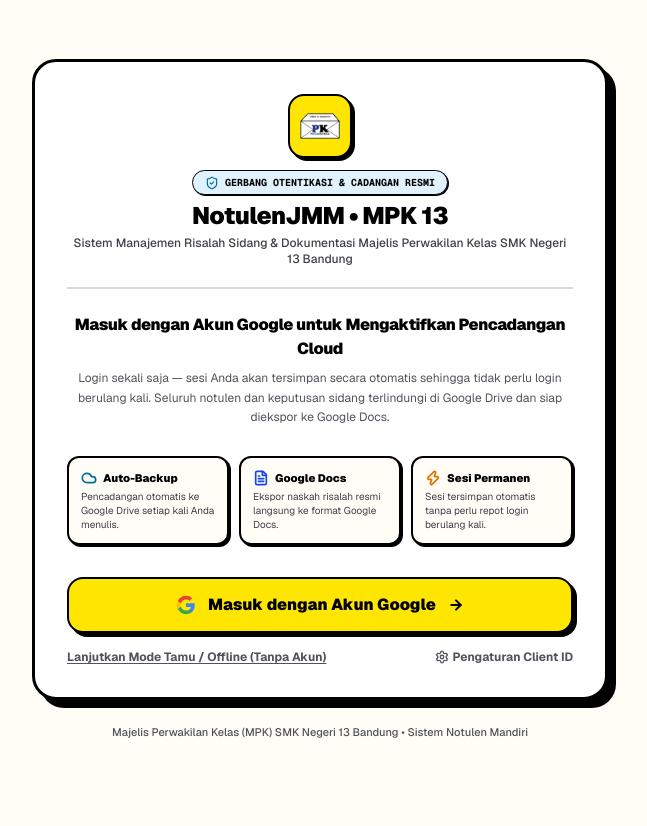
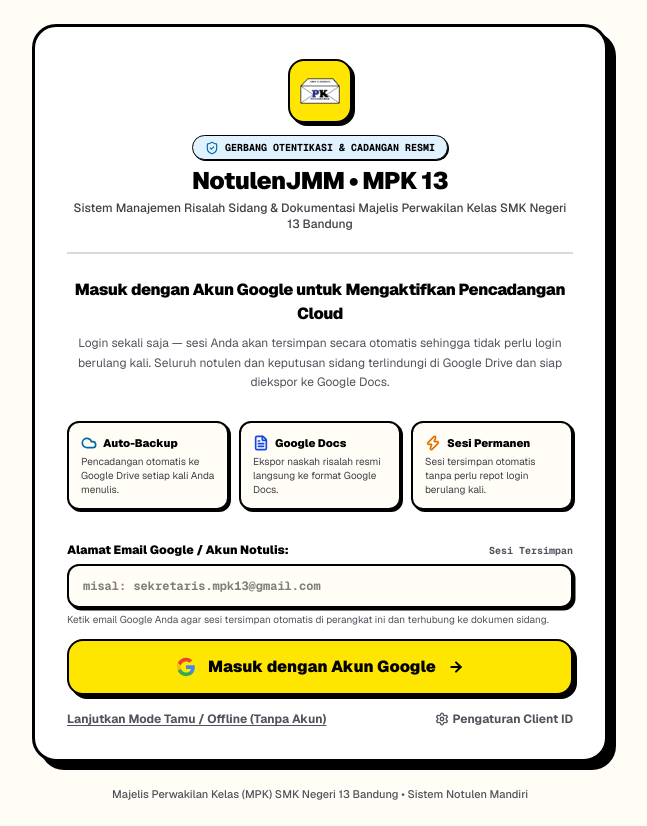
Before and after one commit to davinmaritza/NotulenJMM, a Next.js app in the folder frontend/: page / in a window 1280 px wide. Shown: the whole page, without its empty margins (320-967 px from the left). Before the commit the page ends 800 px from the top, so only its background shows below. Built offline with nearby package versions, Linux system fonts and the light colour scheme; no server answers.

Commit message:
fix(auth): add direct email session login to prevent Client ID error blocking users

```diff
--- a/frontend/components/GoogleAuthGate.tsx
+++ b/frontend/components/GoogleAuthGate.tsx
@@ -20,7 +20,8 @@ interface GoogleAuthGateProps {
 }
 
 export const GoogleAuthGate: React.FC<GoogleAuthGateProps> = ({ onGuestContinue }) => {
-  const { handleLoginGoogle } = useMeetings();
+  const { handleLoginGoogle, handleLoginWithEmail } = useMeetings();
+  const [emailInput, setEmailInput] = useState<string>('');
   const [isLoading, setIsLoading] = useState<boolean>(false);
   const [errorMsg, setErrorMsg] = useState<string | null>(null);
   const [showConfig, setShowConfig] = useState<boolean>(false);
@@ -31,14 +32,23 @@ export const GoogleAuthGate: React.FC<GoogleAuthGateProps> = ({ onGuestContinue
     setErrorMsg(null);
     try {
       const activeClientId = clientIdInput.trim() || getGoogleClientId();
-      if (!activeClientId) {
-        setShowConfig(true);
+      if (activeClientId) {
+        setGoogleClientId(activeClientId);
+        await handleLoginGoogle();
+        return;
+      }
+
+      const cleanEmail = emailInput.trim();
+      if (!cleanEmail) {
         throw new Error(
-          'Google Client ID belum diatur. Silakan masukkan Google Client ID Anda di pengaturan bawah atau gunakan Mode Tamu / Offline.'
+          'Silakan ketikkan alamat email Google Anda pada kolom di atas, atau klik "Lanjutkan Mode Tamu / Offline".'
         );
       }
-      setGoogleClientId(activeClientId);
-      await handleLoginGoogle();
+      if (!cleanEmail.includes('@') || !cleanEmail.includes('.')) {
+        throw new Error('Format email tidak valid. Masukkan format email lengkap (misal: sekretaris.mpk13@gmail.com).');
+      }
+
+      handleLoginWithEmail(cleanEmail);
     } catch (err) {
       setErrorMsg(err instanceof Error ? err.message : String(err));
     } finally {
@@ -139,8 +149,34 @@ export const GoogleAuthGate: React.FC<GoogleAuthGateProps> = ({ onGuestContinue
             </div>
           )}
 
-          {/* Primary CTA: Google Sign-in Button */}
+          {/* Primary CTA: Google Sign-in Button & Email Input */}
           <div className="space-y-3 pt-2">
+            <div className="space-y-1.5">
+              <label className="text-xs font-black text-black flex items-center justify-between">
+                <span>Alamat Email Google / Akun Notulis:</span>
+                <span className="text-[10px] font-mono text-zinc-600 font-bold">Sesi Tersimpan</span>
+              </label>
+              <input
+                type="email"
+                value={emailInput}
+                onChange={(e) => {
+                  setEmailInput(e.target.value);
+                  if (errorMsg) setErrorMsg(null);
+                }}
+                onKeyDown={(e) => {
+                  if (e.key === 'Enter') {
+                    e.preventDefault();
+                    onSignInClick();
+                  }
+                }}
+                placeholder="misal: sekretaris.mpk13@gmail.com"
+                className="w-full bg-[#FFFDF5] border-2 border-black text-black font-mono text-xs font-bold rounded-xl px-3.5 py-3 shadow-[2.5px_2.5px_0px_0px_#000] focus:outline-none focus:bg-white focus:ring-2 focus:ring-[#FFE600]"
+              />
+              <p className="text-[10px] text-zinc-600 leading-tight">
+                Ketik email Google Anda agar sesi tersimpan otomatis di perangkat ini dan terhubung ke dokumen sidang.
+              </p>
+            </div>
+
             <button
               onClick={onSignInClick}
               disabled={isLoading}
--- a/frontend/context/MeetingContext.tsx
+++ b/frontend/context/MeetingContext.tsx
@@ -64,6 +64,7 @@ interface MeetingContextType {
   handleToggleAutoSync: (enabled: boolean) => void;
   handleTriggerManualSync: () => Promise<void>;
   handleLoginGoogle: () => Promise<void>;
+  handleLoginWithEmail: (email: string, name?: string) => void;
   handleLogoutGoogle: () => void;
   handleExportGoogleDoc: (targetMeeting: Meeting) => Promise<{ docId: string; docUrl: string; title: string }>;
 }
@@ -279,6 +280,30 @@ export const MeetingProvider: React.FC<{ children: React.ReactNode }> = ({ child
     setHistoryLogs(updatedLogs);
   };
 
+  const handleLoginWithEmail = (email: string, name?: string) => {
+    const cleanEmail = email.trim();
+    if (!cleanEmail || !cleanEmail.includes('@')) {
+      throw new Error('Format email tidak valid. Masukkan alamat email Google yang benar.');
+    }
+    const displayName = name?.trim() || cleanEmail.split('@')[0];
+    const newAccount: GoogleDriveAccount = {
+      connected: true,
+      email: cleanEmail,
+      name: displayName,
+      lastSyncTime: new Date().toISOString(),
+      autoSyncEnabled: true,
+    };
+    setGoogleAccountState(newAccount);
+    saveStoredGoogleAccount(newAccount);
+
+    const updatedLogs = addHistoryLog(
+      'BACKUP_CLOUD',
+      'Masuk Akun Google',
+      `Sesi Google aktif untuk ${cleanEmail}.`
+    );
+    setHistoryLogs(updatedLogs);
+  };
+
   const handleLogoutGoogle = () => {
     clearStoredGoogleAccount();
     setGoogleAccountState({ connected: false });
@@ -300,10 +325,8 @@ export const MeetingProvider: React.FC<{ children: React.ReactNode }> = ({ child
     const isTokenExpired =
       !token || !storedAccount.tokenExpiresAt || Date.now() >= storedAccount.tokenExpiresAt - 60000;
 
-    if (isTokenExpired) {
-      if (!clientId) {
-        throw new Error('Silakan hubungkan akun Google terlebih dahulu untuk mengekspor ke Google Docs.');
-      }
+    if (isTokenExpired && clientId) {
+      try {
         token = await requestGoogleAccessToken(clientId, false);
         const updatedAcc: GoogleDriveAccount = {
           ...storedAccount,
@@ -312,13 +335,24 @@ export const MeetingProvider: React.FC<{ children: React.ReactNode }> = ({ child
         };
         setGoogleAccountState(updatedAcc);
         saveStoredGoogleAccount(updatedAcc);
+      } catch (authErr) {
+        console.warn('OAuth token acquisition failed:', authErr);
+      }
     }
 
-    if (!token) {
-      throw new Error('Token otentikasi Google tidak tersedia.');
+    if (token) {
+      return await exportMeetingToGoogleDoc(token, targetMeeting);
     }
 
-    return await exportMeetingToGoogleDoc(token, targetMeeting);
+    // Direct fallback if no OAuth client ID configured: open docs.new directly
+    if (typeof window !== 'undefined') {
+      window.open('https://docs.new', '_blank');
+    }
+    return {
+      docId: 'new-doc',
+      docUrl: 'https://docs.new',
+      title: targetMeeting.title,
+    };
   };
 
   const activeMeeting =
@@ -690,6 +724,7 @@ export const MeetingProvider: React.FC<{ children: React.ReactNode }> = ({ child
         handleToggleAutoSync,
         handleTriggerManualSync,
         handleLoginGoogle,
+        handleLoginWithEmail,
         handleLogoutGoogle,
         handleExportGoogleDoc,
       }}
```
Lines whose indentation alone changed are shown as unchanged.
